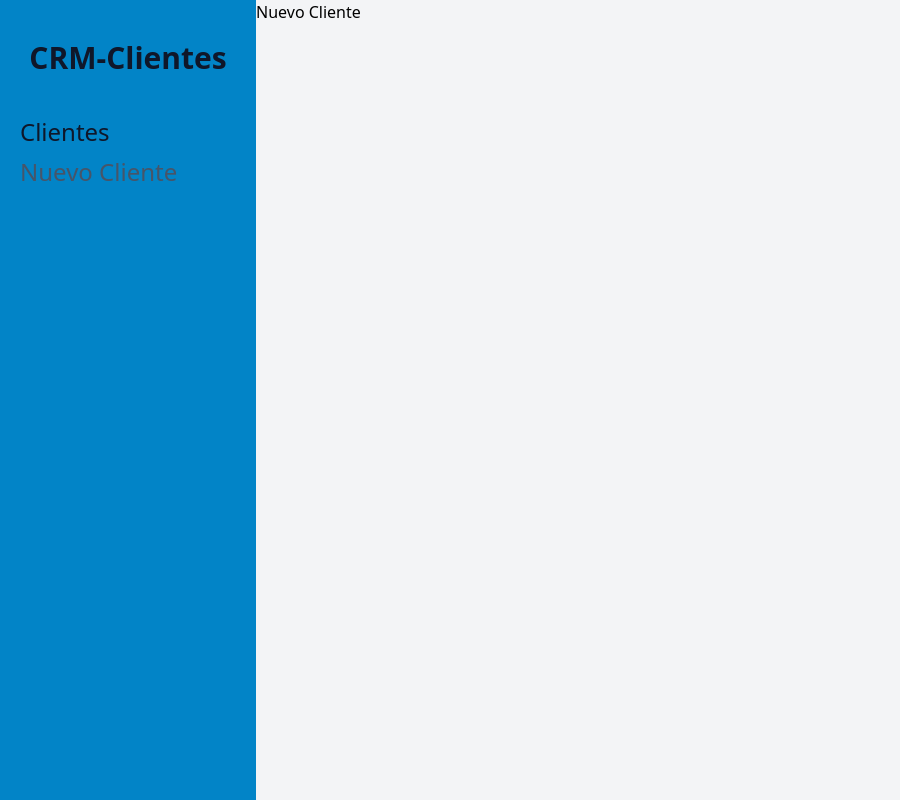
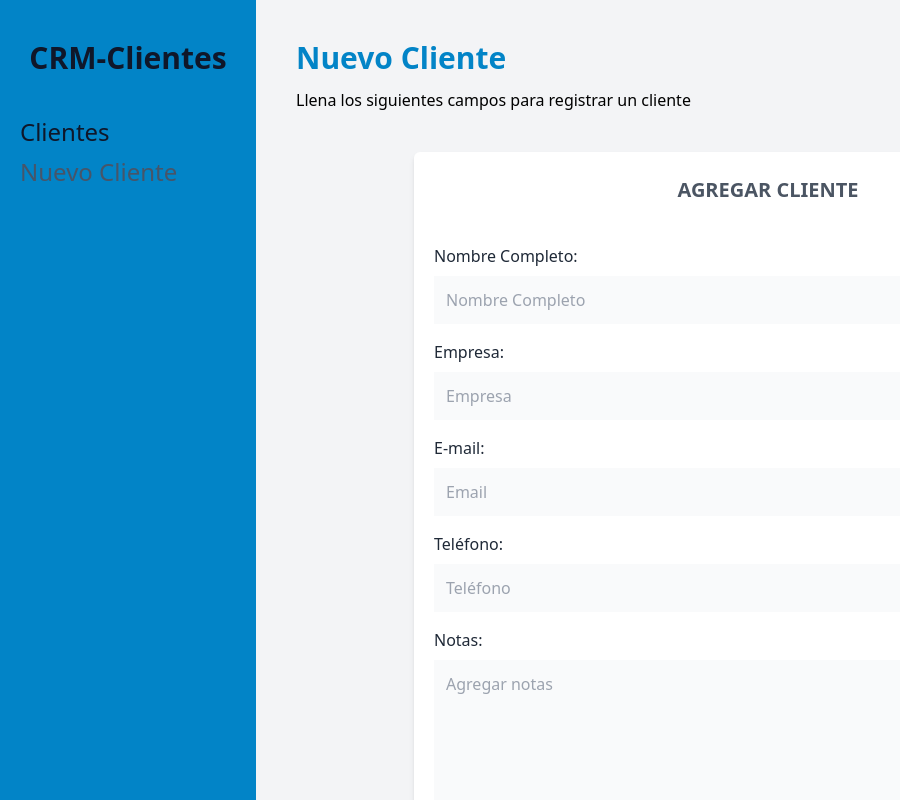
Before and after one commit to nancyh-code/crm-basic, a React (Vite) app: page /clientes/nuevo in a window 1280 px wide. Shown: the top 800 px of the page, without its empty margins (0-900 px from the left). Built offline with nearby package versions, Linux system fonts and the light colour scheme.

Commit message:
fixes varios

```diff
--- a/src/layout/Layout.jsx
+++ b/src/layout/Layout.jsx
@@ -31,7 +31,7 @@ const Layout = () => {
           </Link>
         </nav>
       </div>
-      <div className="md:w-3/5">
+      <div className="md:w-4/5 p-10">
         <Outlet />
       </div>
     </div>
--- a/src/pages/NuevoCliente.jsx
+++ b/src/pages/NuevoCliente.jsx
@@ -1,10 +1,15 @@
 import React from "react";
+import Formulario from "../components/Formulario";
 
 const NuevoCliente = () => {
   return (
-    <div>
-      <h2>Nuevo Cliente</h2>
-    </div>
+    <>
+      <h2 className="font-black text-3xl text-sky-600">Nuevo Cliente</h2>
+      <p className="mt-3">
+        Llena los siguientes campos para registrar un cliente
+      </p>
+      <Formulario />
+    </>
   );
 };
 
```
